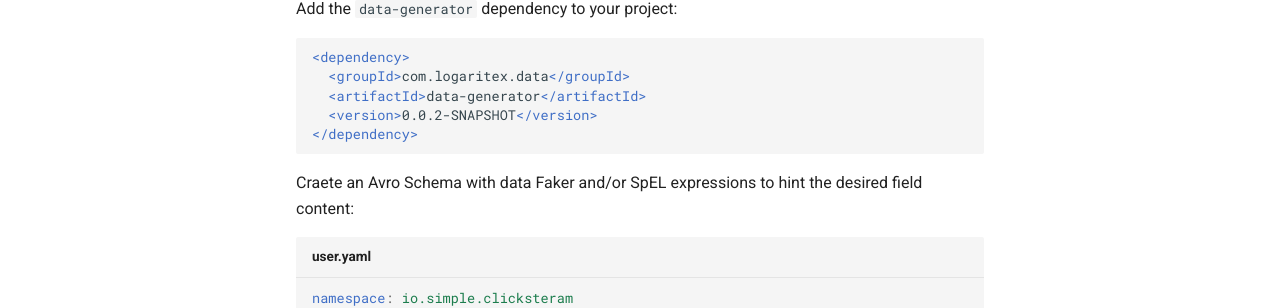
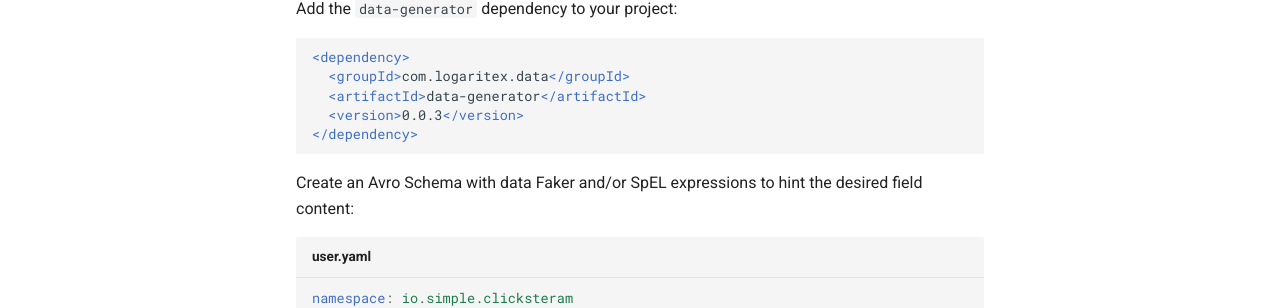
Before and after one commit to logaritex/data-generator-docs, an MkDocs documentation site: the page built from docs/data-generator/getting-started.md, in a window 1280 px wide and 900 px high, scrolled down 985 px. Shown: the part 154-462 px from the top of the window. Built offline with MkDocs 1.6.1 and Material for MkDocs 9.7.7, drawn with Linux system fonts in a browser that asks for light colours.

Commit message:
adjust for 0.0.3

````diff
--- a/docs/data-generator/getting-started.md
+++ b/docs/data-generator/getting-started.md
@@ -23,11 +23,11 @@ Add the `data-generator` dependency to your project:
 <dependency>
   <groupId>com.logaritex.data</groupId>
   <artifactId>data-generator</artifactId>
-  <version>0.0.2-SNAPSHOT</version>
+  <version>0.0.3</version>
 </dependency>
 ```
 
-Craete an Avro Schema with data Faker and/or SpEL expressions to hint the desired field content:
+Create an Avro Schema with data Faker and/or SpEL expressions to hint the desired field content:
 
 ```yaml title="user.yaml"
 namespace: io.simple.clicksteram
@@ -97,7 +97,7 @@ Follow the [usage](../data-generator/usage.md) section for a step-by-step guidel
 ## Features
 
 * Datasets are generated from and validated against well-formed Apache [Avro Schemas](../data-generator/usage.md#avro-schema).
-* [Annotate schema fields](../data-generator/usage.md#feild-content-expressions) with [Data Faker](https://www.datafaker.net/usage/) and [Spring Expression Language SpEL](https://docs.spring.io/spring-framework/docs/current/reference/html/core.html#expressions) expressions.
+* [Annotate schema fields](../data-generator/usage.md#field-content-expressions) with [Data Faker](https://www.datafaker.net/usage/) and [Spring Expression Language SpEL](https://docs.spring.io/spring-framework/docs/current/reference/html/core.html#expressions) expressions.
 * [Inter-field dependency](../data-generator/usage.md#inter-field-dependencies) - field values in a record can derive from or depend on each other.
 * [Instance uniqueness](../data-generator/usage.md#instance-uniqueness) - enforce instance uniqueness based on a selected dataset record field.
 * [Shared dataset values](../data-generator/usage.md#shared-field-values) - allows sharing field values between different datasets.
--- a/material/overrides/main-styles.html
+++ b/material/overrides/main-styles.html
@@ -74,6 +74,10 @@
             padding-bottom: 9rem;
             justify-content: left;
             padding-right: 3rem;
+        }
+
+        .tx-hero__content a {
+            color: #40b575;
         }
 
         .tx-hero__content_small {
````
Also changed, not shown: docs/data-generator/usage.md (+2 -2 lines), 1 other file.
